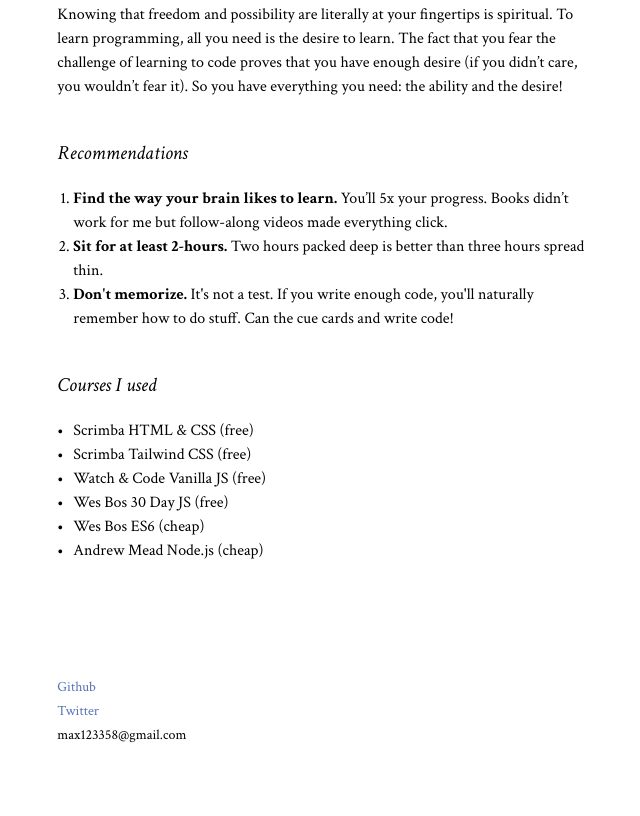
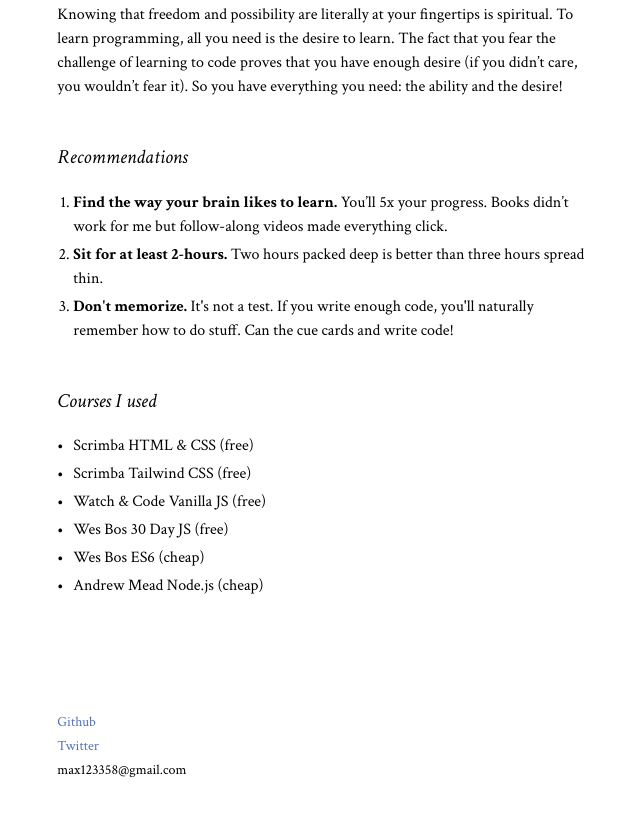
Before and after one commit to maxgeor/me, a plain HTML site: page yes.html in a window 1280 px wide. Shown: the part 821-1637 px from the top of the page, without its empty margins (317-957 px from the left). Drawn offline with Linux system fonts and the light colour scheme.

Commit message:
more type

```diff
--- a/article.css
+++ b/article.css
@@ -1,6 +1,6 @@
 section > #article > h2, h3, h4, h5 {
-  margin-top: 1.25rem;
-  margin-bottom: -0.25px;
+  margin-top: 1.5rem;
+  margin-bottom: -0.5px;
 }
 
 section > #article {
--- a/index.css
+++ b/index.css
@@ -25,6 +25,9 @@ h2, h3, h4, h5 {
 
 ol, ul {
   padding-left: 1rem;
+  display: flex;
+  flex-direction: column;
+  gap: 0.25rem;
 }
 
 ul {
```
